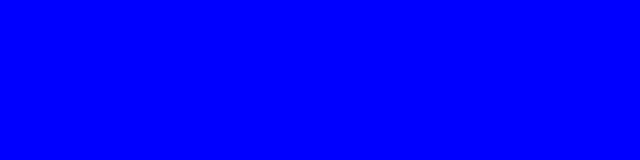
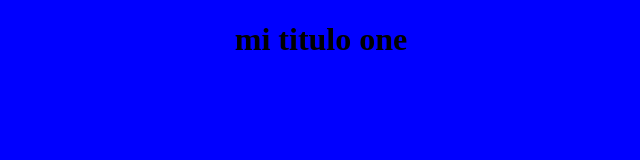
Before and after one commit to joschar22/primer-repo, a plain HTML site: page index.html in a window 1280 px wide. Shown: the whole page, without its empty margins (319-959 px from the left). Drawn offline with Linux system fonts and the light colour scheme.

Commit message:
titulo centrado

```diff
--- a/css/styles.css
+++ b/css/styles.css
@@ -1,3 +1,6 @@
 body{
     background-color: blue;
 }
+h1{
+    text-align: center;
+}
--- a/index.html
+++ b/index.html
@@ -8,6 +8,6 @@
     <title>Document</title>
 </head>
 <body>
-
+    <h1> mi titulo one</h1>
 </body>
 </html>
```
